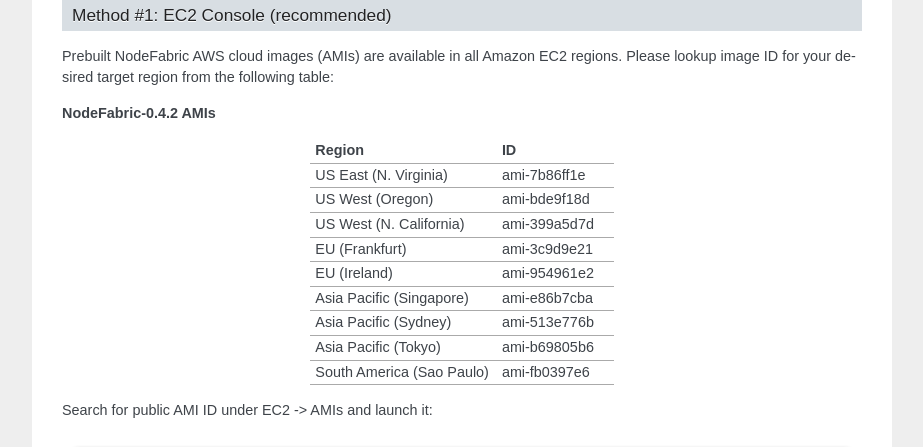
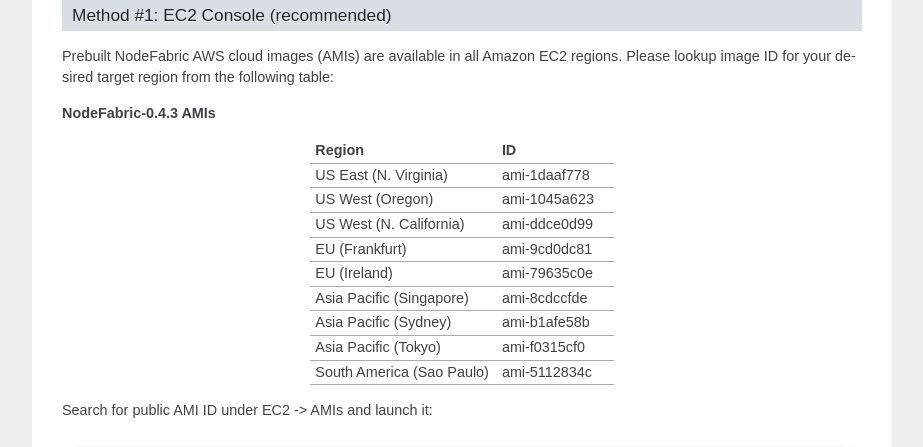
Before and after one commit to opennode/nodefabric-docs, a Sphinx documentation site: the page built from docs/guide/deploy.rst, in a window 1280 px wide and 900 px high, scrolled down 3021 px. Shown: the part 155-602 px from the top of the window, without its empty margins (198-1121 px from the left). Built offline with Sphinx 7.4.7, drawn with Linux system fonts in a browser that asks for light colours.

Commit message:
Updating AMI IDs for 0.4.3

```diff
--- a/docs/guide/deploy.rst
+++ b/docs/guide/deploy.rst
@@ -115,21 +115,21 @@
 Prebuilt NodeFabric AWS cloud images (AMIs) are available in all Amazon EC2 regions.
 Please lookup image ID for your desired target region from the following table:
 
-**NodeFabric-0.4.2 AMIs**
+**NodeFabric-0.4.3 AMIs**
 
 .. csv-table::
    :header: "Region", "ID"
    :widths: 80, 50
 
-   "US East (N. Virginia)", "ami-7b86ff1e"
-   "US West (Oregon)", "ami-bde9f18d"
-   "US West (N. California)", "ami-399a5d7d"
-   "EU (Frankfurt)", "ami-3c9d9e21"
-   "EU (Ireland)", "ami-954961e2"
-   "Asia Pacific (Singapore)", "ami-e86b7cba"
-   "Asia Pacific (Sydney)", "ami-513e776b"
-   "Asia Pacific (Tokyo)", "ami-b69805b6"
-   "South America (Sao Paulo)", "ami-fb0397e6"
+   "US East (N. Virginia)", "ami-1daaf778"
+   "US West (Oregon)", "ami-1045a623"
+   "US West (N. California)", "ami-ddce0d99"
+   "EU (Frankfurt)", "ami-9cd0dc81"
+   "EU (Ireland)", "ami-79635c0e"
+   "Asia Pacific (Singapore)", "ami-8cdccfde"
+   "Asia Pacific (Sydney)", "ami-b1afe58b"
+   "Asia Pacific (Tokyo)", "ami-f0315cf0"
+   "South America (Sao Paulo)", "ami-5112834c"
 
 Search for public AMI ID under EC2 -> AMIs and launch it:
 
```
Also changed, not shown: 1 other file.
